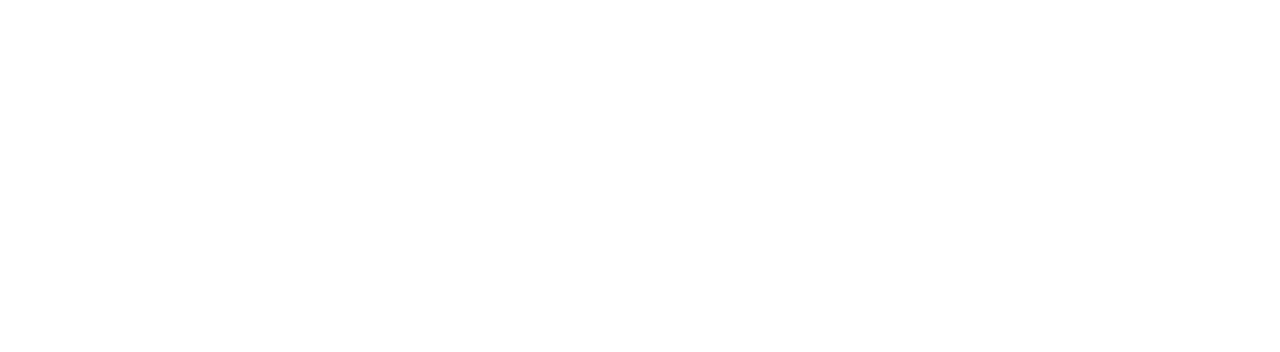
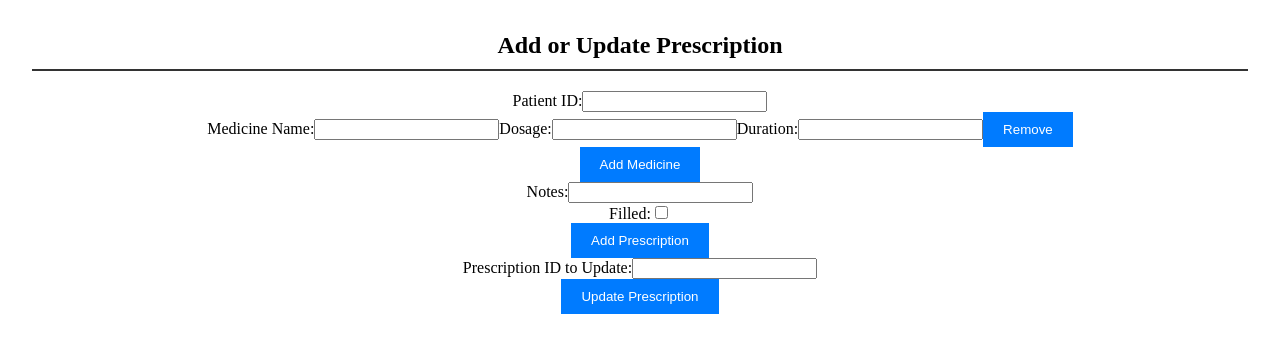
Before and after one commit to advanced-computer-lab-2023/Ctrl-Alt-Defeat-Clinic, a React (Vite) app in the folder frontend/: page /doctors/Prescriptions in a window 1280 px wide. Before the commit this address had no page. Shown: the top 352 px of the page. Built offline with nearby package versions, Linux system fonts and the light colour scheme.

Commit message:
Add/Update Prescription Completed with dummy frontend.

```diff
--- a/frontend/src/App.jsx
+++ b/frontend/src/App.jsx
@@ -37,6 +37,7 @@
 import MedicalHistoryDoctorViewer from "./components/MedicalHistoryDoctorViewer";
 import "./App.css";
 import ScheduleFollowUpForm from "./components/ScheduleFollowUp";
+import AddUpdatePrescription from "./components/AddUpdatePrescription";
 
 function App() {
   return (
@@ -78,7 +79,12 @@
             path="/doctors/view-all-doctor-appointments"
             element={<ViewAllDoctorAppointments />}
           />
+
           <Route path="/doctors/add-time-slot" element={<AddTimeSlot />} />
+          <Route
+            path="/doctors/Prescriptions"
+            element={<AddUpdatePrescription />}
+          />
           <Route
             path="/doctors/scheduleFollowUp"
             element={<ScheduleFollowUpForm />}
--- /dev/null
+++ b/frontend/src/components/AddUpdatePrescription.jsx
@@ -0,0 +1,155 @@
+import { useState } from "react";
+import axios from "axios";
+
+const AddUpdatePrescription = () => {
+  const [patientId, setPatientId] = useState("");
+  const [medicines, setMedicines] = useState([
+    { name: "", dosage: "", duration: "" },
+  ]);
+  const [notes, setNotes] = useState("");
+  const [filled, setFilled] = useState(false);
+  const [prescriptionIdToUpdate, setPrescriptionIdToUpdate] = useState("");
+
+  const handleMedicineChange = (index, field, value) => {
+    const updatedMedicines = [...medicines];
+    updatedMedicines[index][field] = value;
+    setMedicines(updatedMedicines);
+  };
+
+  const addMedicine = () => {
+    setMedicines([...medicines, { name: "", dosage: "", duration: "" }]);
+  };
+
+  const removeMedicine = (index) => {
+    const updatedMedicines = [...medicines];
+    updatedMedicines.splice(index, 1);
+    setMedicines(updatedMedicines);
+  };
+
+  const handleAddPrescription = async () => {
+    try {
+      // Make a POST request to add a prescription
+      const response = await axios.post(
+        "http://localhost:8000/api/v1/doctors/addPrescription",
+        {
+          patientId,
+          medicines,
+          notes,
+          filled,
+        },
+        { withCredentials: true }
+      );
+
+      console.log("Prescription added:", response.data);
+    } catch (error) {
+      console.error("Error adding prescription:", error);
+    }
+  };
+
+  const handleUpdatePrescription = async () => {
+    try {
+      // Make a PUT request to update a prescription
+      const response = await axios.put(
+        `http://localhost:8000/api/v1/doctors/prescription/${prescriptionIdToUpdate}/update`,
+        {
+          medicines,
+          notes,
+          filled,
+        },
+        { withCredentials: true }
+      );
+
+      console.log("Prescription updated:", response.data);
+    } catch (error) {
+      console.error("Error updating prescription:", error);
+    }
+  };
+
+  return (
+    <div>
+      <h2>Add or Update Prescription</h2>
+      <div>
+        <label>
+          Patient ID:
+          <input
+            type="text"
+            value={patientId}
+            onChange={(e) => setPatientId(e.target.value)}
+          />
+        </label>
+        <br />
+        <div>
+          {medicines.map((medicine, index) => (
+            <div key={index}>
+              <label>
+                Medicine Name:
+                <input
+                  type="text"
+                  value={medicine.name}
+                  onChange={(e) =>
+                    handleMedicineChange(index, "name", e.target.value)
+                  }
+                />
+              </label>
+              <label>
+                Dosage:
+                <input
+                  type="text"
+                  value={medicine.dosage}
+                  onChange={(e) =>
+                    handleMedicineChange(index, "dosage", e.target.value)
+                  }
+                />
+              </label>
+              <label>
+                Duration:
+                <input
+                  type="text"
+                  value={medicine.duration}
+                  onChange={(e) =>
+                    handleMedicineChange(index, "duration", e.target.value)
+                  }
+                />
+              </label>
+              <button onClick={() => removeMedicine(index)}>Remove</button>
+            </div>
+          ))}
+        </div>
+        <button onClick={addMedicine}>Add Medicine</button>
+        <br />
+        <label>
+          Notes:
+          <input
+            type="text"
+            value={notes}
+            onChange={(e) => setNotes(e.target.value)}
+          />
+        </label>
+        <br />
+        <label>
+          Filled:
+          <input
+            type="checkbox"
+            checked={filled}
+            onChange={(e) => setFilled(e.target.checked)}
+          />
+        </label>
+        <br />
+        <button onClick={handleAddPrescription}>Add Prescription</button>
+        <br />
+        <label>
+          Prescription ID to Update:
+          <input
+            type="text"
+            value={prescriptionIdToUpdate}
+            onChange={(e) => setPrescriptionIdToUpdate(e.target.value)}
+          />
+        </label>
+        <br />
+        <button onClick={handleUpdatePrescription}>Update Prescription</button>
+      </div>
+    </div>
+  );
+};
+
+export default AddUpdatePrescription;
--- a/frontend/src/components/DoctorHome.jsx
+++ b/frontend/src/components/DoctorHome.jsx
@@ -80,6 +80,9 @@
           </Link>
         </li>
         <li>
+          <Link to="/doctors/Prescriptions">Add or Update Prescriptions</Link>
+        </li>
+        <li>
           <Link to="/" onClick={handleLogout}>
             Logout
           </Link>
```
Also changed, not shown: 2 other files (tests, documents, lock files or other folders).
